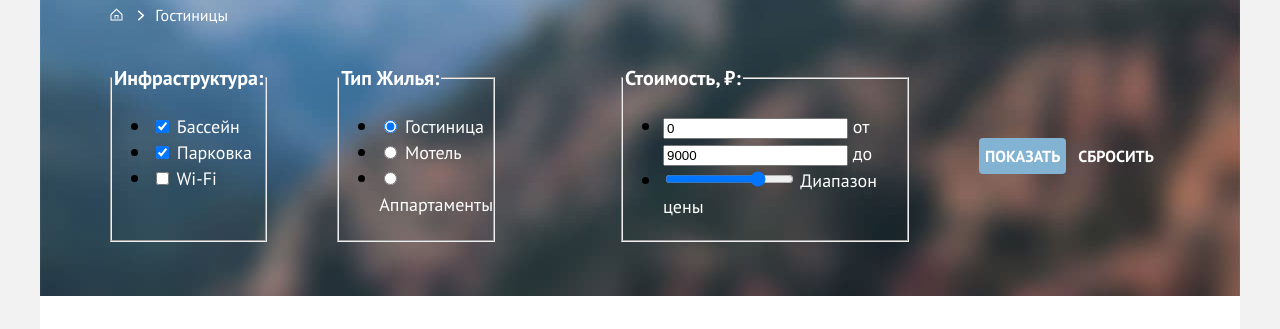
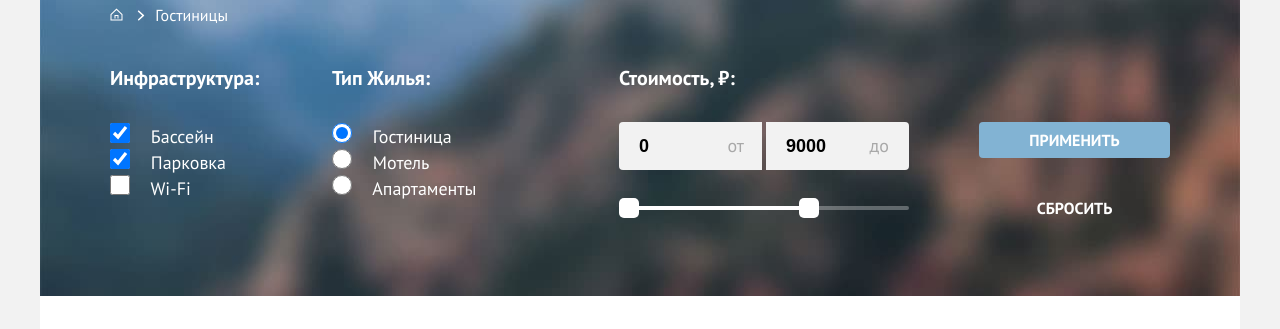
Before and after one commit to htmlacademy-htmlcss/2220861-sedona-35, a plain HTML site: page catalog.html in a window 1280 px wide. Shown: the part 188-517 px from the top of the page. Drawn offline with Linux system fonts and the light colour scheme.

Commit message:
align flex и outline

```diff
--- a/catalog.html
+++ b/catalog.html
@@ -107,7 +107,7 @@
               <li class="catalog-filter-item">
                 <label class="control">
                   <input class="control-input" type="radio" name="accommodation-type" value="apartments">
-                  Аппартаменты
+                  Апартаменты
                 </label>
               </li>
             </ul>
@@ -116,26 +116,32 @@
           <fieldset class="catalog-filter-group filter-price">
             <legend class="catalog-filter-title">Стоимость, &#8381;:</legend>
             <ul class="catalog-filter-list">
-              <li class="catalog-filter-item">
-                <label class="control">
-                  <input class="control-input" type="text" name="price-from" value="0">
-                  от
-                </label>
-                <label class="control">
-                  <input class="control-input" type="text" name="price-to" value="9000">
-                  до
-                </label>
+              <li class="catalog-filter-item filter-price-text">
+                <div class="input-wrapper">
+                  <input class="control-input" type="text" id="price-from" name="price-from" value="0">
+                  <label class="control-price" for="price-from">от</label>
+                </div>
+                <div class="input-wrapper">
+                  <input class="control-input" type="text" id="price-to" name="price-to" value="9000">
+                  <label class="control-price" for="price-to">до</label>
+                </div>
               </li>
               <li class="catalog-filter-item">
-                <label class="control hidden">
-                  <input class="control-input" type="range" name="price-range" value="9000" min="0" max="12000">
-                  Диапазон цены
-                </label>
+                <div class="range-scale">
+                  <div class="range-bar">
+                    <button class="range-toggle toggle-min">
+                      <span class="visually-hidden">минимальная цена</span>
+                    </button>
+                    <button class="range-toggle toggle-max">
+                      <span class="visually-hidden">максимальная цена</span>
+                    </button>
+                  </div>
+                </div>
               </li>
             </ul>
           </fieldset>
           <div class="catalog-filter-buttons">
-            <button class="button blue-button" type="submit">Показать</button>
+            <button class="button blue-button apply-button" type="submit">Применить</button>
             <button class="button transparent-button" type="reset">Сбросить</button>
           </div>
         </form>
@@ -364,7 +370,10 @@
         </li>
         <li class="footer-social-item">
           <a class="button-youtube social-link" href="https://www.youtube.com/user/htmlacademyru" target="_blank">
-            <svg class="social-icon" width="48" height="41" fill="none" xmlns="http://www.w3.org/2000/svg"><path d="M31.94 12.36H16.51c-1.86 0-3.18 1.59-3.18 3.4v10.09c0 1.91 1.32 3.5 3.18 3.5h15.65c1.64 0 3.17-1.59 3.17-3.4v-10.2c-.22-1.8-1.53-3.4-3.39-3.4ZM20.99 24.89v-8.07l7.34 4.04-7.34 4.03Z" /></svg>
+            <svg class="social-icon" width="48" height="41" fill="none" xmlns="http://www.w3.org/2000/svg">
+              <path
+                d="M31.94 12.36H16.51c-1.86 0-3.18 1.59-3.18 3.4v10.09c0 1.91 1.32 3.5 3.18 3.5h15.65c1.64 0 3.17-1.59 3.17-3.4v-10.2c-.22-1.8-1.53-3.4-3.39-3.4ZM20.99 24.89v-8.07l7.34 4.04-7.34 4.03Z"/>
+            </svg>
             <span class="visually-hidden">Youtube</span>
           </a>
         </li>
--- a/styles/styles.css
+++ b/styles/styles.css
@@ -577,17 +577,131 @@ h2 {
 
 .filter-price {
   width: 288px;
+  margin-right: 70px;
 }
 
-.filter-price {
-  width: 288px;
-  margin-right: 70px;
+.filter-price input[type=text] {
+  padding: 12px 40px 12px 20px;
+  font-weight: 700;
+  font-size: 18px;
+  line-height: 24px;
+  color: #000000;
+  border: none;
+  outline: none;
+  box-sizing: border-box;
+  height: 48px;
+  width: 143px;
+  background: #f2f2f2;
+}
+
+.filter-price input[type=text]:hover {
+  background: #e6e6e6;
+}
+
+.filter-price input[type=text]:focus {
+  background: #e6e6e6;
+  outline: 3px solid #83B3D3;
+}
+
+.filter-price input[type=text]:active {
+  background: #F2F2F2;
+  outline: 2px solid #000000;
+}
+
+.filter-price-text {
+  display: grid;
+  grid-template-columns: 1fr 1fr;
+  grid-column-gap: 2px;
+  margin-bottom: 36px;
+}
+
+.filter-price input[name=price-from] {
+  border-radius: 4px 0 0 4px;
+  margin-right: 2px;
+}
+
+.filter-price input[name=price-to] {
+  border-radius: 0 4px 4px 0;
+}
+
+.input-wrapper {
+  position: relative;
+}
+
+.catalog-filter-item label.control-price {
+  color: #000000;
+  opacity: 0.3;
+  position: absolute;
+  right: 20px;
+  top: 12px;
+}
+
+.range-scale {
+  position: relative;
+  height: 4px;
+  margin-bottom: 16px;
+  background: rgba(255, 255, 255, 0.3);
+  border-radius: 2px;
+}
+
+.range-bar {
+  position: absolute;
+  height: 4px;
+  background: rgba(255, 255, 255, 1);
+  left: 0;
+  width: 200px;
+  opacity: 1;
+}
+
+.range-toggle {
+  position: absolute;
+  width: 20px;
+  height: 20px;
+  background: #ffffff;
+  border: none;
+  border-radius: 5px;
+  cursor: pointer;
+}
+
+.range-toggle:hover {
+  box-shadow: 0 4px 10px rgba(0, 0, 0, 0.25);
+}
+
+.range-toggle:focus {
+  outline: 3px solid #83B3D3;
+  box-shadow: 0 4px 10px rgba(0, 0, 0, 0.25);
+}
+
+.range-toggle:active {
+  outline: 2px solid #83B3D3;
+  box-shadow: 0 7px 15px rgba(0, 0, 0, 0.4);
+}
+
+.toggle-min {
+  top: -8px;
+  left: 0;
+}
+
+.toggle-max {
+  top: -8px;
+  right: 0;
 }
 
 .catalog-filter-buttons {
   width: 191px;
   height: 104px;
   align-self: self-end;
+  display: flex;
+  flex-direction: column;
+}
+
+.catalog-filter-buttons button {
+  width: 191px;
+  height: 36px;
+}
+
+.catalog-filter-buttons .apply-button {
+  margin-bottom: 32px;
 }
 
 .catalog-header {
@@ -660,12 +774,63 @@ h2 {
   line-height: 24px;
   text-transform: capitalize;
   color: #ffffff;
+  padding: 0;
+  margin-bottom: 32px;
 }
 
 .catalog-filter-item label {
   font-size: 18px;
   line-height: 23px;
   color: #ffffff;
+  font-weight: 400;
+}
+
+.catalog-filter fieldset {
+  border: none;
+}
+
+.catalog-filter-list {
+  list-style-type: none;
+  margin: 0;
+  padding: 0;
+}
+
+.catalog-filter-list input {
+  margin: 0;
+  padding: 0;
+}
+
+.catalog-filter-item input[type=checkbox] {
+  border-radius: 4px;
+  border: none;
+}
+
+.catalog-filter-item input[type=radio] {
+  border: none;
+}
+
+.filter-infrastructure input,
+.filter-accommodation-type input {
+  width: 20px;
+  height: 20px;
+  background: #ffffff;
+  margin-right: 16px;
+  border: none;
+}
+
+.filter-infrastructure input:hover,
+.filter-accommodation-type input:hover {
+  opacity: 0.6;
+}
+
+.filter-infrastructure input:focus,
+.filter-accommodation-type input:focus {
+  outline: 3px solid #83b3d3;
+}
+
+.filter-infrastructure input:active,
+.filter-accommodation-type input:active {
+  opacity: 0.3;
 }
 
 .catalog-results {
@@ -700,6 +865,15 @@ h2 {
   margin-left: auto;
   box-sizing: border-box;
   padding-left: 20px;
+}
+
+.catalog-results-display-options .select-control:hover,
+.catalog-results-display-options .select-control:focus {
+  border: 2px solid #68a2ca;
+}
+
+.catalog-results-display-options .select-control:active {
+  border: 2px solid #3f5e72;
 }
 
 .catalog-results-display-options-buttons {
@@ -929,8 +1103,8 @@ h2 {
   padding: 64px 70px;
   width: 717px;
   height: 576px;
-  left: calc(50% - 717px/2);
-  top: calc(50% - 576px/2);
+  left: calc(50% - 717px / 2);
+  top: calc(50% - 576px / 2);
 
   background: #ffffff;
   box-shadow: 0 25px 50px rgba(0, 0, 0, 0.15);
@@ -1011,6 +1185,15 @@ h2 {
   margin-bottom: 4px;
 }
 
+.search-date:hover {
+  background-color: #e6e6e6;
+}
+
+.search-date:focus {
+  background-color: #e6e6e6;
+  outline: 3px solid #83B3D3;
+}
+
 .search-date-wrapper .validation {
   font-weight: 400;
   font-size: 16px;
@@ -1077,6 +1260,15 @@ h2 {
   background-image: url("../images/icons/plus-black.svg");
 }
 
+.input-label.children-label {
+  margin-right: 46px;
+  justify-content: right;
+  display: flex;
+  align-items: center;
+  padding-top: 0;
+  height: 48px;
+}
+
 .input-label .info {
   border: none;
   border-radius: 50%;
@@ -1084,7 +1276,7 @@ h2 {
   width: 26px;
   height: 26px;
   cursor: pointer;
-  position: absolute;
+  position: relative;
   margin-left: 10px;
 }
 
@@ -1120,11 +1312,6 @@ h2 {
   text-align: left;
 }
 
-.input-label.children-label {
-  padding-right: 82px;
-  text-align: right;
-}
-
 .popover-search-button {
   grid-column: auto / span 4;
   font-size: 20px;
```
Also changed, not shown: index.html (+1 -1 lines).
